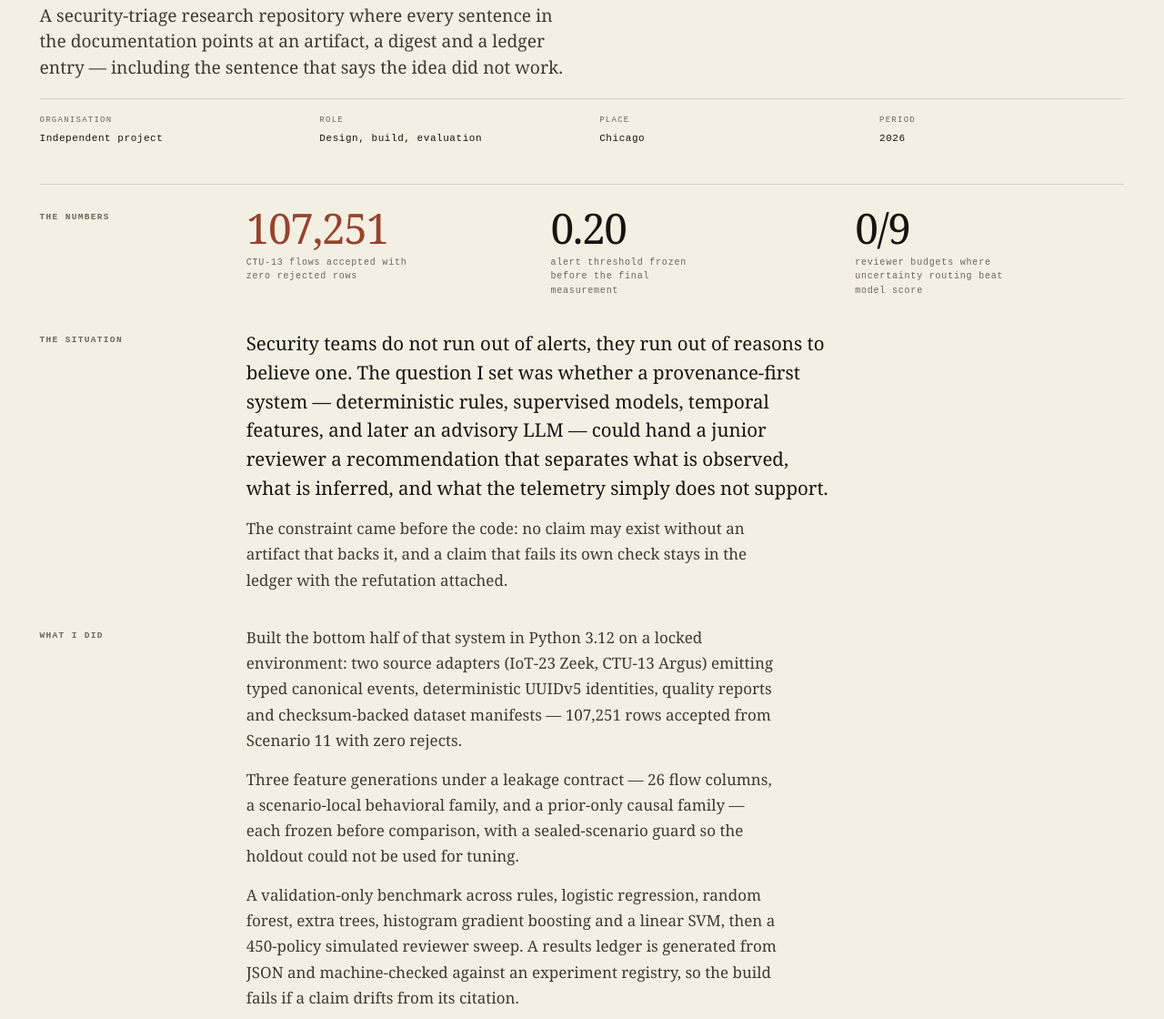
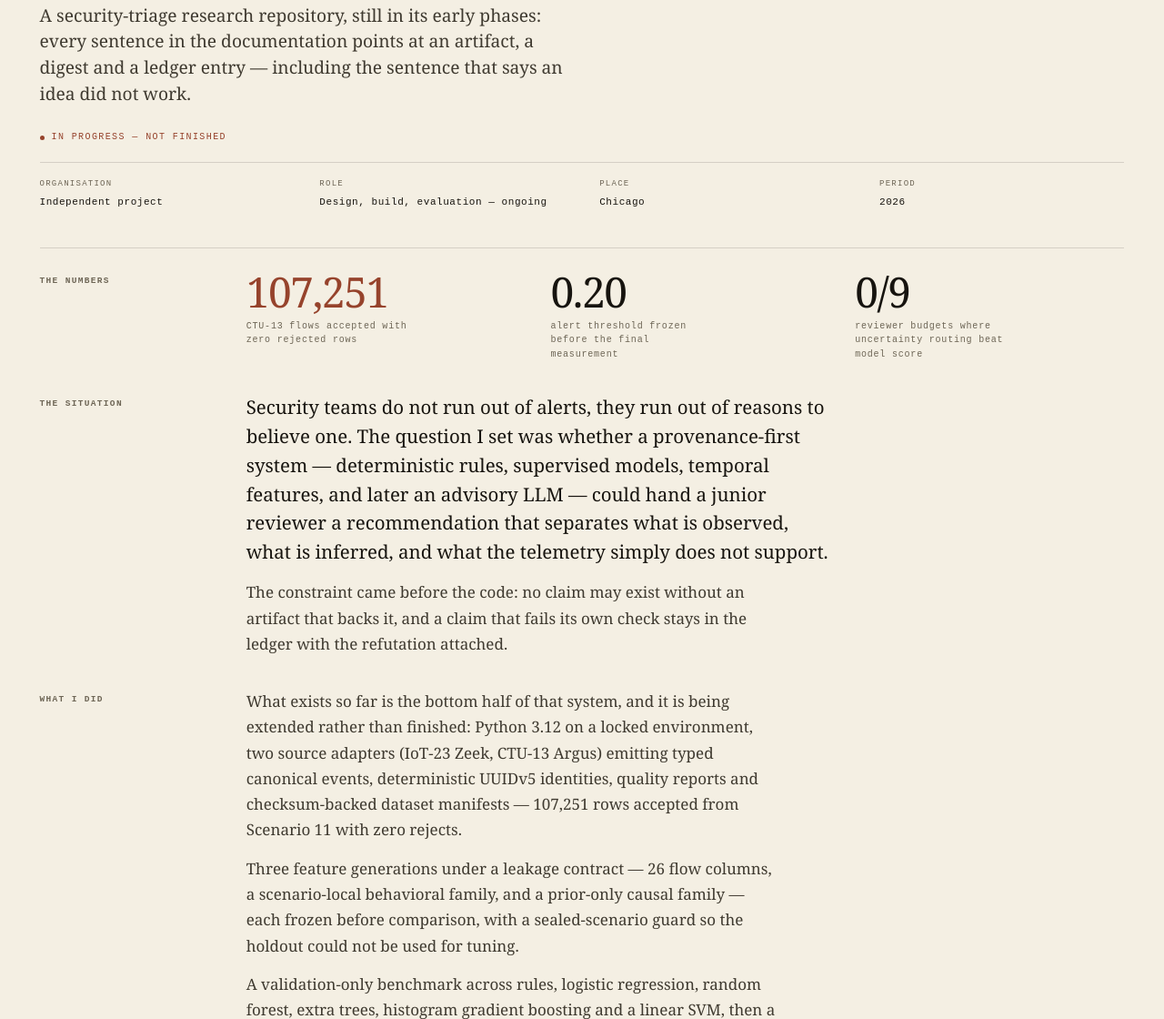
Before and after one commit to Lakshmi-Sindhu-P/CV, an Astro site: page /work/cluelattice/ in a window 1280 px wide. Shown: the part 338-1458 px from the top of the page at 91% size. Built offline with nearby package versions, Linux system fonts and the light colour scheme; Astro itself is replaced by a stand-in of ours.

Commit message:
content: mark ClueLattice as work in progress, because it is
The record read as a finished research repository with a narrow scope. It is
phases 0-3 of five, and the triage layers that would make it useful do not exist
yet — so the page now says 'in progress — not finished' under the deck, the
ledger row carries an in-progress chip, and the role reads 'ongoing'.

The copy changes with it: 'what exists so far is the bottom half of that system,
and it is being extended rather than finished', and the 'what stayed hard'
section states plainly that roughly half the intended system is unbuilt.

```diff
--- a/src/data/records.ts
+++ b/src/data/records.ts
@@ -15,6 +15,8 @@ export type WorkRecord = {
   org: string;
   place: string;
   period: string;
+  /** Optional status marker, shown as a chip on the ledger and a line on the record. */
+  status?: string;
   role: string;
   deck: string;
   chips: string[];
@@ -179,8 +181,9 @@ export const records: WorkRecord[] = [
     org: 'Independent project',
     place: 'Chicago',
     period: '2026',
-    role: 'Design, build, evaluation',
-    deck: 'A security-triage research repository where every sentence in the documentation points at an artifact, a digest and a ledger entry — including the sentence that says the idea did not work.',
+    status: 'in progress',
+    role: 'Design, build, evaluation — ongoing',
+    deck: 'A security-triage research repository, still in its early phases: every sentence in the documentation points at an artifact, a digest and a ledger entry — including the sentence that says an idea did not work.',
     chips: ['107,251 rows, 0 rejects', 'threshold frozen at 0.20', 'scenario 7 sealed'],
     figures: [
       { value: '107,251', label: 'CTU-13 flows accepted with zero rejected rows' },
@@ -192,7 +195,7 @@ export const records: WorkRecord[] = [
       'The constraint came before the code: no claim may exist without an artifact that backs it, and a claim that fails its own check stays in the ledger with the refutation attached.',
     ],
     work: [
-      'Built the bottom half of that system in Python 3.12 on a locked environment: two source adapters (IoT-23 Zeek, CTU-13 Argus) emitting typed canonical events, deterministic UUIDv5 identities, quality reports and checksum-backed dataset manifests — 107,251 rows accepted from Scenario 11 with zero rejects.',
+      'What exists so far is the bottom half of that system, and it is being extended rather than finished: Python 3.12 on a locked environment, two source adapters (IoT-23 Zeek, CTU-13 Argus) emitting typed canonical events, deterministic UUIDv5 identities, quality reports and checksum-backed dataset manifests — 107,251 rows accepted from Scenario 11 with zero rejects.',
       'Three feature generations under a leakage contract — 26 flow columns, a scenario-local behavioral family, and a prior-only causal family — each frozen before comparison, with a sealed-scenario guard so the holdout could not be used for tuning.',
       'A validation-only benchmark across rules, logistic regression, random forest, extra trees, histogram gradient boosting and a linear SVM, then a 450-policy simulated reviewer sweep. A results ledger is generated from JSON and machine-checked against an experiment registry, so the build fails if a claim drifts from its citation.',
     ],
@@ -203,7 +206,7 @@ export const records: WorkRecord[] = [
     hard: [
       'Unknown-label rows dominate a real capture, and excluding them from supervised metrics shrinks the sample every claim rests on. Saying so costs headline numbers, which is the reason to say it.',
       'The sealed scenario can be opened exactly once, so every experiment that touches it spends something that cannot be replaced.',
-      'The parts that would make it operational — finding aggregation, evidence retrieval, LLM triage, the human review tier — are planned and documented, not implemented. The repository says that in its first table rather than its last paragraph.',
+      'Roughly half the intended system does not exist yet: finding aggregation, evidence retrieval, LLM triage and the human review tier are planned and documented, not built. The repository says so in its first table rather than its last paragraph, and the site record says it here.',
     ],
     stack: ['Python 3.12', 'Pydantic', 'Parquet / DuckDB', 'scikit-learn', 'pytest', 'mypy', 'CI'],
     repo: { label: 'ClueLattice', url: 'https://github.com/Lakshmi-Sindhu-P/ClueLattice' },
--- a/src/pages/work/[slug].astro
+++ b/src/pages/work/[slug].astro
@@ -39,6 +39,9 @@ import { href } from '@/lib/href';
     <header class="record-head">
       <h1 class="record-title display">{record.title}</h1>
       <p class="record-deck">{record.deck}</p>
+      {record.status && (
+        <p class="record-status mono"><span class="status-dot" />{record.status} — not finished</p>
+      )}
 
       <dl class="record-meta">
         <div><dt class="mono">Organisation</dt><dd>{record.org}</dd></div>
@@ -154,6 +157,24 @@ import { href } from '@/lib/href';
     line-height: 1.5;
     color: var(--ink-2);
     text-wrap: pretty;
+  }
+
+  .record-status {
+    display: inline-flex;
+    align-items: center;
+    gap: 8px;
+    margin: 6px 0 0;
+    font-size: 10px;
+    letter-spacing: 0.14em;
+    text-transform: uppercase;
+    color: var(--rust);
+  }
+
+  .status-dot {
+    width: 5px;
+    height: 5px;
+    border-radius: 50%;
+    background: currentColor;
   }
 
   .record-meta {
--- a/src/pages/work/index.astro
+++ b/src/pages/work/index.astro
@@ -35,6 +35,7 @@ import { href } from '@/lib/href';
             <span class="row-title">{record.title}</span>
             <span class="row-deck">{record.deck}</span>
             <span class="row-chips">
+              {record.status && <span class="chip chip-metric mono">{record.status}</span>}
               {record.chips.map((chip) => (
                 <span class="chip mono">{chip}</span>
               ))}
@@ -60,6 +61,7 @@ import { href } from '@/lib/href';
             <span class="row-title">{record.title}</span>
             <span class="row-deck">{record.deck}</span>
             <span class="row-chips">
+              {record.status && <span class="chip chip-metric mono">{record.status}</span>}
               {record.chips.map((chip) => (
                 <span class="chip mono">{chip}</span>
               ))}
```
Also changed, not shown: docs/ia-research.md (+1 -1 lines), docs/preview/paper-record.jpg, docs/preview/paper-work.jpg.
